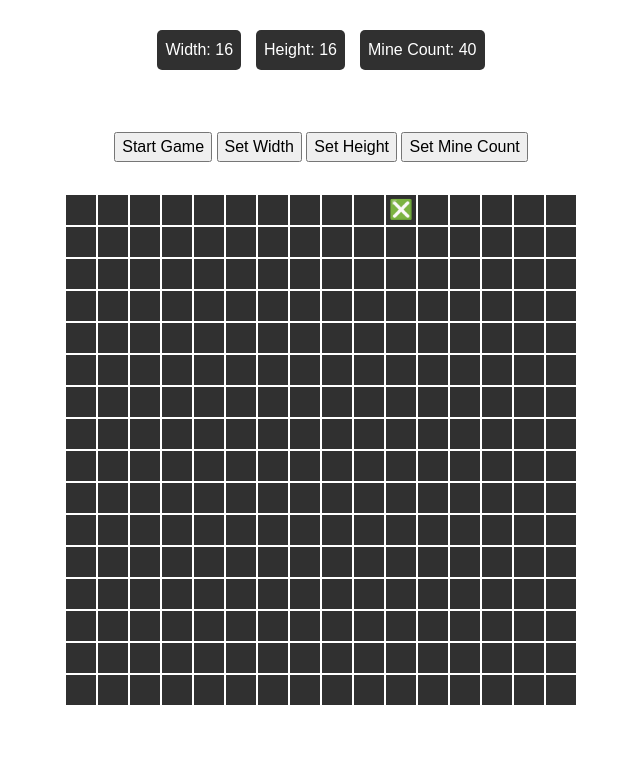
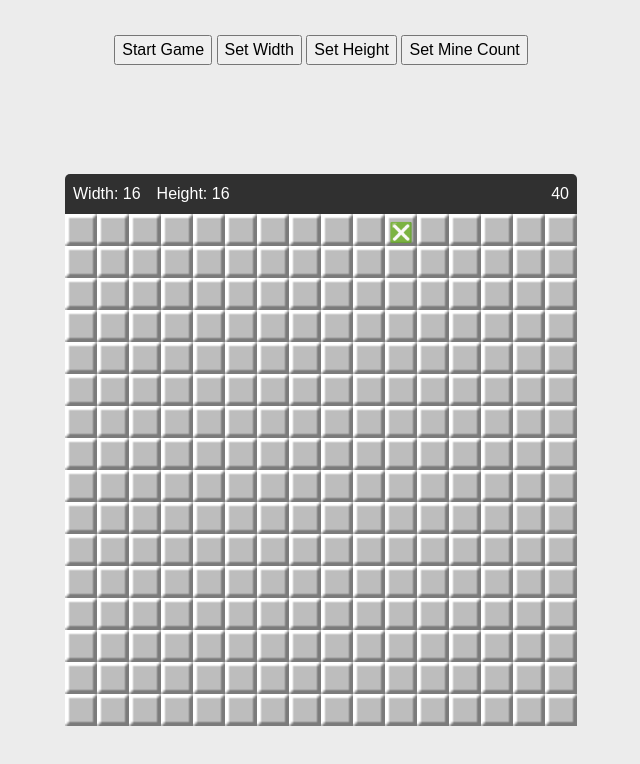
Before and after one commit to facundo-tunas/pfl-minesweeperClone, a plain HTML site: page index.html in a window 1280 px wide. Shown: the whole page, without its empty margins (319-959 px from the left). Drawn offline with Linux system fonts and the light colour scheme.

Commit message:
replace cell backgrounds with images

```diff
--- a/index.html
+++ b/index.html
@@ -9,22 +9,25 @@
     <link rel="stylesheet" href="/styles/styles.css" />
 
     <link rel="stylesheet" href="./styles/board.css" />
+    <link rel="stylesheet" href="./styles/cells.css" />
     <link rel="stylesheet" href="./styles/header.css" />
 
     <script type="module" src="./scripts/main.js" defer></script>
   </head>
   <body>
-    <header>
-      <p class="width"></p>
-      <p class="height"></p>
-      <p class="minecount"></p>
+    <header class="buttons">
+      <button class="start-game">Start Game</button>
+      <button class="set-width">Set Width</button>
+      <button class="set-height">Set Height</button>
+      <button class="set-mines">Set Mine Count</button>
     </header>
     <div class="game-container">
-      <div class="buttons">
-        <button class="start-game">Start Game</button>
-        <button class="set-width">Set Width</button>
-        <button class="set-height">Set Height</button>
-        <button class="set-mines">Set Mine Count</button>
+      <div class="displays">
+        <p class="width"></p>
+        <span></span>
+        <p class="height"></p>
+        <span></span>
+        <p class="minecount"></p>
       </div>
       <div class="board"></div>
     </div>
--- a/scripts/config.js
+++ b/scripts/config.js
@@ -2,6 +2,7 @@ export const gameOptions = {
   width: 16,
   height: 16,
   mineCount: 40,
+  flags: 0,
 };
 
 export const DOMelements = {
--- a/scripts/dom.js
+++ b/scripts/dom.js
@@ -2,7 +2,8 @@ import { gameOptions, DOMelements } from "./config.js";
 import { generateGame, updateBoardSize } from "./game.js";
 
 export function updateHeaders() {
-  DOMelements.minesDisplay.textContent = "Mine Count: " + gameOptions.mineCount;
+  DOMelements.minesDisplay.textContent =
+    gameOptions.mineCount - gameOptions.flags;
   DOMelements.widthDisplay.textContent = "Width: " + gameOptions.width;
   DOMelements.heightDisplay.textContent = "Height: " + gameOptions.height;
 }
@@ -11,6 +12,7 @@ export function initializeEventListeners() {
   generateGame(DOMelements.board);
 
   DOMelements.startButton.addEventListener("click", () => {
+    gameOptions.flags = 0;
     generateGame(DOMelements.board);
   });
 
--- a/scripts/game.js
+++ b/scripts/game.js
@@ -1,5 +1,5 @@
-import { gameOptions } from './config.js';
-import { updateHeaders } from './dom.js';
+import { DOMelements, gameOptions } from "./config.js";
+import { updateHeaders } from "./dom.js";
 
 export function updateBoardSize() {
   document.documentElement.style.setProperty(
@@ -112,6 +112,14 @@ function renderBoard(boardElement, board) {
       div.addEventListener("contextmenu", (e) => {
         e.preventDefault();
         flagCell(board, row, col, div);
+
+        gameOptions.flags++;
+        updateHeaders();
+      });
+
+      // this is so you cant accidentally right click in the gaps
+      DOMelements.board.addEventListener("contextmenu", (e) => {
+        e.preventDefault();
       });
 
       boardElement.appendChild(div);
@@ -125,12 +133,13 @@ function revealCell(board, row, col, cellElement) {
 
   if (board[row][col].mine) {
     cellElement.classList.add("mine");
-    cellElement.innerText = "💣";
 
     alert("You LOST!");
   } else {
     cellElement.classList.add("revealed");
     const neighborMines = board[row][col].neighborMines;
+    cellElement.classList.add(`n${neighborMines}`);
+
     cellElement.innerText = neighborMines > 0 ? neighborMines : "";
     if (neighborMines === 0) {
       revealNeighbors(board, row, col);
--- a/styles/board.css
+++ b/styles/board.css
@@ -6,27 +6,23 @@
   max-height: calc(var(--cell-size) * var(--board-height));
 }
 
-.cell {
+
+/* displays */
+
+.displays {
+  display: flex;
+  justify-content: center;
+  align-items: center;
+
+  border-radius: 5px 5px 0 0;
   background-color: #303030;
-  color: #fff;
-
-  width: var(--cell-size);
-  height: var(--cell-size);
-  border: 1px solid #fff;
-
-  display: flex;
-  align-items: center;
-  justify-content: center;
-  font-size: 1.2rem;
-  cursor: pointer;
-
-  user-select: none;
 }
 
-.cell.revealed {
-  background-color: #505050;
+.displays p {
+  color: #fff;
+  padding: 0.5rem;
 }
 
-.cell.mine {
-  background-color: red;
+.minecount {
+  margin-left: auto;
 }
--- /dev/null
+++ b/styles/cells.css
@@ -0,0 +1,62 @@
+/* roboto-regular - latin */
+@font-face {
+  font-display: auto; /* Check https://developer.mozilla.org/en-US/docs/Web/CSS/@font-face/font-display for other options. */
+  font-family: 'minesweeper';
+  font-style: normal;
+  font-weight: 400;
+  src: url('../mine-sweeper.ttf') format('truetype'); /* Chrome 4+, Firefox 3.5+, IE 9+, Safari 3.1+, iOS 4.2+, Android Browser 2.2+ */
+}
+
+.cell {
+  background-color: #303030;
+  color: #fff;
+
+  font-family: minesweeper;
+  font-size: 1.2rem;
+
+  width: var(--cell-size);
+  height: var(--cell-size);
+
+  display: flex;
+  align-items: center;
+  justify-content: center;
+  cursor: pointer;
+
+  background-image: url("../Untitled.png");
+  background-size: cover;
+
+}
+
+.cell.revealed {
+  background-color: #505050;
+  background-image: url("../1.png");
+}
+.cell.mine {
+  background-color: red;
+  background-image: url("../2.png");
+}
+
+.cell.n1 {
+  color: blue;
+}
+.cell.n2 {
+  color: green;
+}
+.cell.n3 {
+  color: red;
+}
+.cell.n4 {
+  color: darkblue;
+}
+.cell.n5 {
+  color: darkred;
+}
+.cell.n6 {
+  color: lightblue;
+}
+.cell.n7 {
+  color: black;
+}
+.cell.n8 {
+  color: gray;
+}
--- a/styles/header.css
+++ b/styles/header.css
@@ -1,14 +1,3 @@
-header {
-  padding: 0rem 2rem;
-  display: flex;
-  gap: 15px;
-  justify-content: center;
-  align-items: center;
+.buttons {
+  margin: auto;
 }
-
-header p {
-  background-color: #303030;
-  color: #fff;
-  padding: 0.5rem;
-  border-radius: 5px;
-}
--- a/styles/styles.css
+++ b/styles/styles.css
@@ -14,21 +14,20 @@ body {
     "header"
     "content";
   grid-template-rows: 100px auto;
+
+  background-color: #ececec;
 }
 
 .game-container {
   justify-self: center;
-  min-height: calc(100vh - 100px);
+  margin: auto;
 
   display: grid;
-  grid-template-rows: min-content 1fr;
-  gap: 2rem;
-  place-content: start center;
+  grid-template-rows: min-content auto;
+  gap: 0rem;
+  place-content: center;
 
   padding: 2rem;
 
+  user-select: none;
 }
-
-.buttons {
-  margin: auto;
-}
```
Also changed, not shown: 1.png (added), 2.png (added), Untitled.png (added), mine-sweeper.ttf (added).
